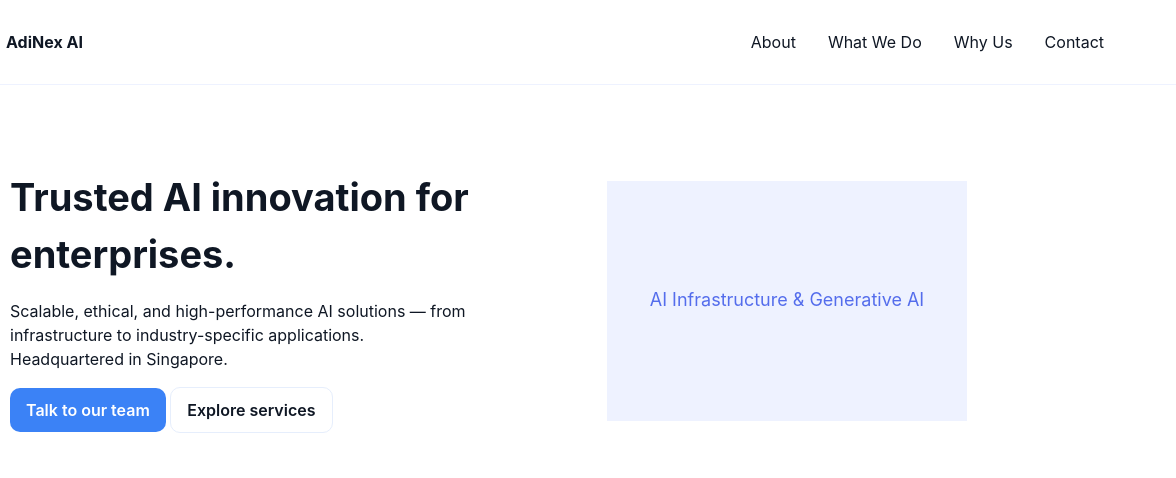
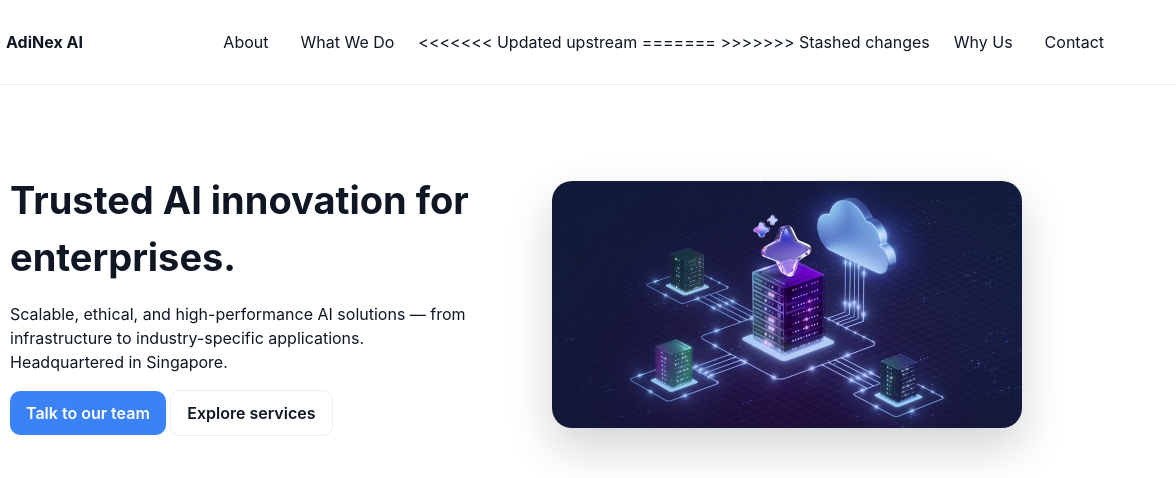
Before and after one commit to adinexai/landing-page, a plain HTML site: page index.html in a window 1280 px wide. Shown: the top 478 px of the page, 104-1280 px from the left. Drawn offline with Linux system fonts and the light colour scheme.

Commit message:
Replace hero SVG with image and clean menu
Replaced the placeholder SVG in the hero section with a new image for improved visuals. Also cleaned up commented code in the navigation menu.

```diff
--- a/index.html
+++ b/index.html
@@ -21,7 +21,10 @@
         <ul id="primaryMenu" class="nav-list">
           <li><a href="#about">About</a></li>
           <li><a href="#services">What We Do</a></li>
+<<<<<<< Updated upstream
           <!-- <li><a href="#leadership">Leadership</a></li> -->
+=======
+>>>>>>> Stashed changes
           <li><a href="#why">Why Us</a></li>
           <li><a href="#contact">Contact</a></li>
         </ul>
@@ -40,12 +43,8 @@
             <a class="btn btn-outline" href="#services">Explore services</a>
           </div>
         </div>
-        <figure class="hero-visual" aria-hidden="true">
-          <!-- Placeholder visual, replace with hero image or illustration -->
-          <svg width="360" height="240" viewBox="0 0 360 240" xmlns="http://www.w3.org/2000/svg" role="img" aria-label="AI illustration">
-            <rect width="360" height="240" fill="#eef2ff"/>
-            <text x="50%" y="50%" dominant-baseline="middle" text-anchor="middle" fill="#546dec" font-size="18">AI Infrastructure & Generative AI</text>
-          </svg>
+        <figure class="hero-visual">
+          <img src="assets/AI-infrastructure.jpg" alt="AI infrastructure and generative AI visualization" loading="lazy" />
         </figure>
       </div>
     </section>
```
